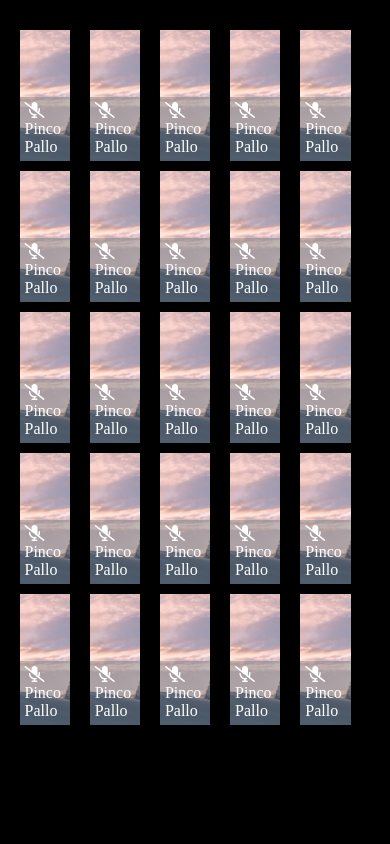
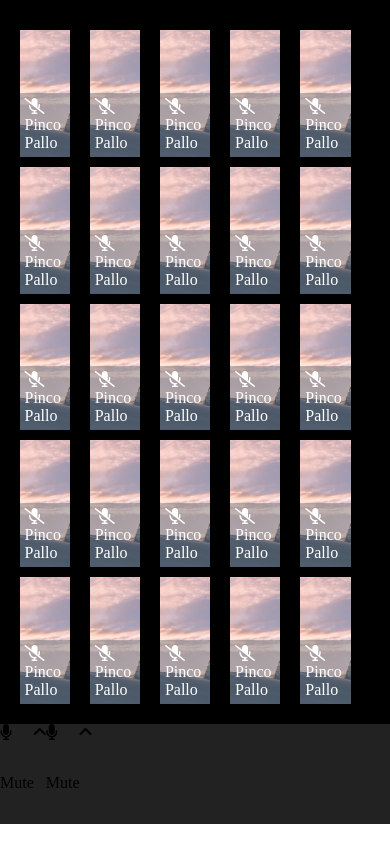
Before and after one commit to StefanoMRC/html-css-zoom, a plain HTML site: page index.html in a window 390 px wide. Drawn offline with Linux system fonts and the light colour scheme.

Commit message:
sistemato responsive

```diff
--- a/asset/css/style.css
+++ b/asset/css/style.css
@@ -3,15 +3,20 @@
     padding: 0;
     box-sizing: border-box;
 }
+
 main{
-    height: 100vh;
+    height: calc(100vh - 120px);
     background-color: black;
+    overflow-y: auto;
 }
 .cont-principale{
     width: 90%;
-    height: 80%;
+    height: 100%;
     margin: auto;
     padding-top: 20px;
+    display: flex;
+    flex-direction: column;
+    padding-bottom: 20px;
 }
 .row{
     width: 100%;
@@ -37,3 +42,24 @@ main{
     color: white;
     padding: 5px;
 }
+footer{
+    height: 100px;
+    background-color: rgba(34,34,34,255);
+}
+.row-left{
+    display: flex;
+    flex-direction: column;
+    flex-wrap: wrap;
+    justify-content: center;
+    height: 100%;
+    width: 10%;
+}
+.icon{
+    height: 50%;
+}
+.txt{
+    height: 50%;
+}
+.icon-2{
+    height: 100%;
+}
--- a/index.html
+++ b/index.html
@@ -99,7 +99,28 @@
         </div>
     </main>
     <footer>
-
+        <div class="row-left">
+            <div class="icon">
+                <div><i class="fa-solid fa-microphone"></i></div>
+            </div>
+            <span class="txt">
+                Mute
+            </span>
+            <div class="icon-2">
+                <i class="fa-solid fa-angle-up"></i>
+            </div>
+            <div class="icon">
+                <div><i class="fa-solid fa-microphone"></i></div>
+            </div>
+            <span class="txt">
+                Mute
+            </span>
+            <div class="icon-2">
+                <i class="fa-solid fa-angle-up"></i>
+            </div>
+        </div>
+        <div></div>
+        <div></div>
     </footer>
 </body>
 </html>
```
